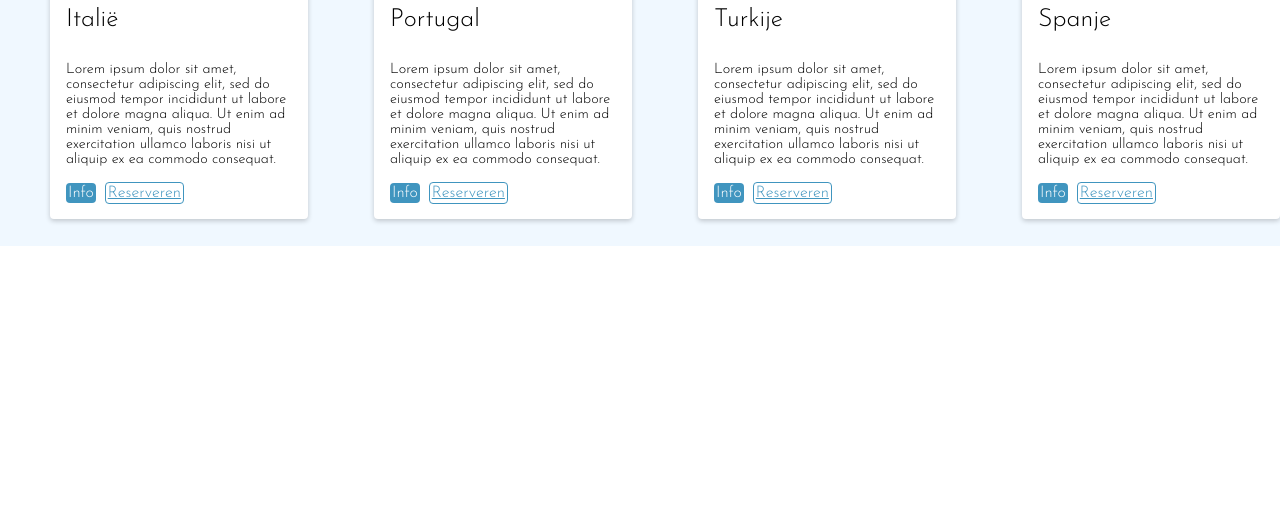
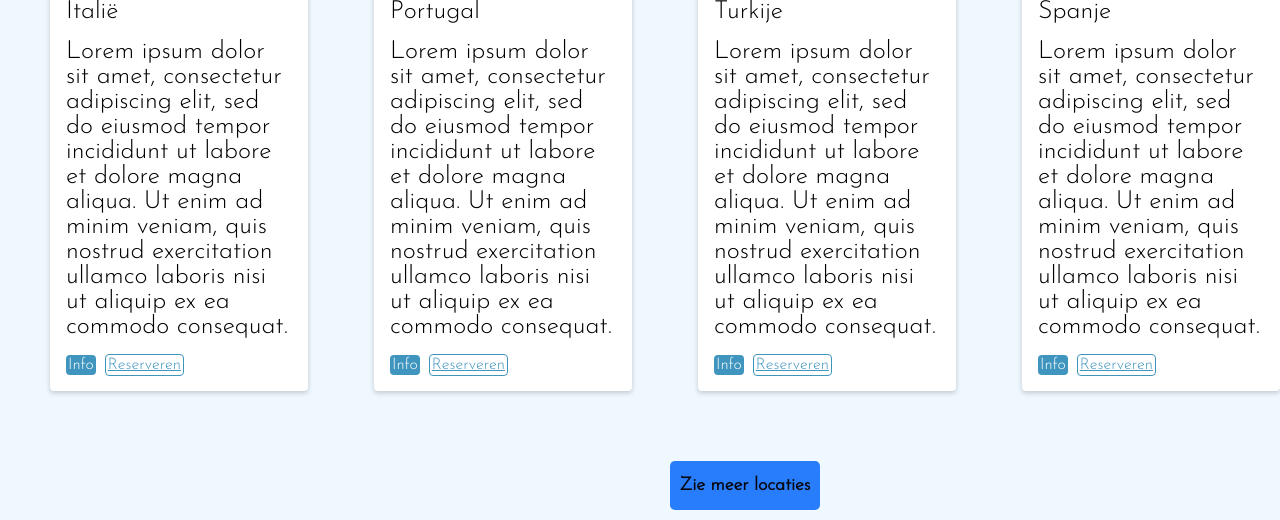
Before and after one commit to BjorenoDegens/PlaneAirline, a PHP site: page /CRUD/ in a window 1280 px wide. Shown: the part 914-1434 px from the top of the page. Before the commit the page ends 1160 px from the top, so only its background shows below. Run offline with PHP 8.4, Linux system fonts and the light colour scheme; some libraries are stand-ins or nearby versions.

Commit message:
laat meer locaties zien toegevoegd button

```diff
--- a/css/style.css
+++ b/css/style.css
@@ -121,7 +121,7 @@ header .box .box-logo-login a{
   width: 3px;
   height: 6px;
   background: #287dfc;
-  transform: translate(6px,6px) rotate(315deg);
+  transform: translate(3px,3px) rotate(315deg);
 }
 
 .search .input{
@@ -346,6 +346,11 @@ main .container .box-main-up .box-up-right p {
 
 
 
+.form-btn{
+  display: flex;
+  margin: 10px;
+  white-space: pre-line;
+}
 
 
 
@@ -478,6 +483,7 @@ main .container .box-main-up .box-up-right p {
   left: 0;
   top: 0;
   font-family: 'Josefin Sans', sans-serif;
+
 }
 
 
@@ -624,7 +630,7 @@ body .container-login{
   border: 1px solid #ced4da;
   border-radius: 0.25rem;
   width: 30%;
-  margin-left: 30px;
+  margin-left: 545px;
   font-family: 'Josefin Sans', sans-serif;
 
 }
@@ -1156,3 +1162,49 @@ button.button-registeer{
     font-family: 'Josefin Sans', sans-serif;
     text-decoration:underline;
     }
+
+
+
+
+.button-show button{
+  margin-left: 670px;
+  margin-top: 50px;
+  margin-bottom: 10px;
+  background-color: #287dfc;
+  width: 150px;
+  color: #080710;
+  padding: 15px 0;
+  font-size: 18px;
+  font-weight: 600;
+  border-radius: 5px;
+  cursor: pointer;
+  font-family: 'Josefin Sans', sans-serif;
+  text-align: center;
+  justify-content: center;
+  align-items: center;
+}
+
+.button-hide button{
+  margin-left: 670px;
+  margin-top: 50px;
+  background-color: #287dfc;
+  width: 150px;
+  color: #080710;
+  padding: 15px 0;
+  font-size: 18px;
+  font-weight: 600;
+  border-radius: 5px;
+  cursor: pointer;
+  font-family: 'Josefin Sans', sans-serif;
+  text-align: center;
+  justify-content: center;
+  align-items: center;
+}
+
+
+block1{
+  display:block;
+  }
+block1.a{
+  display:none;
+  }
--- a/index.html
+++ b/index.html
@@ -6,28 +6,33 @@
     <meta name="viewport" content="width=device-width, initial-scale=1.0" />
     <title>Document</title>
     <link rel="stylesheet" href="css/style.css" />
-    <link rel="preconnect" href="https://fonts.googleapis.com">
-    <link rel="preconnect" href="https://fonts.gstatic.com" crossorigin>
-    <link href="https://fonts.googleapis.com/css2?family=Bebas+Neue&family=Josefin+Sans:wght@300&display=swap" rel="stylesheet">
-
+    <link rel="preconnect" href="https://fonts.googleapis.com" />
+    <link rel="preconnect" href="https://fonts.gstatic.com" crossorigin />
+    <link
+      href="https://fonts.googleapis.com/css2?family=Bebas+Neue&family=Josefin+Sans:wght@300&display=swap"
+      rel="stylesheet"
+    />
   </head>
   <body>
     <header>
-
-
-
       <div class="box-left">
-        <img class = "logo"  src = "Afbeeldingen/Officieel_logo_CRUD_-removebg-preview.png" alt="">
-
+        <img
+          class="logo"
+          src="Afbeeldingen/Officieel_logo_CRUD_-removebg-preview.png"
+          alt=""
+        />
       </div>
       <div class="box-main">
         <div class="box">
         <div class="text">
-            <p> Over Ons - </p>
-            <p> Informatie over locaties - </p>
-            <p></p>
           <div class="form-btn">
-              <a class="submit-btn1" href="./contact.html" target="_parent" rel="nofollow">Contact</a>
+            <a class="submit-btn1" href="contact.html" target="_parent" rel="nofollow">	Over ons </a>
+          </div>
+          <div class="form-btn">
+            <a class="submit-btn1" href="contact.html" target="_parent" rel="nofollow"> Informatie over locaties  </a>
+          </div>
+          <div class="form-btn">
+          <a class="submit-btn1" href="contact.html" target="_parent" rel="nofollow">Contact</a>
         </div>
         </div>
         </div>
@@ -42,12 +47,18 @@
             <span
               class="clear"
               onclick="document.getElementById
-            ('mysearch').value = ''"></span>
+            ('mysearch').value = ''"
+            ></span>
           </div>
         </div>
         <div class="box">
           <div class="box-logo-login">
-            <a href = "inlog.html"><img src="Afbeeldingen/user-icon-png-transparent-17.jpg"  target="_parent" alt=""></a>
+            <a href="inlog.html"
+              ><img
+                src="Afbeeldingen/user-icon-png-transparent-17.jpg"
+                target="_parent"
+                alt=""
+            /></a>
           </div>
         </div>
       </div>
@@ -55,81 +66,125 @@
     <main>
       <div class="slideshow-container">
         <div class="mySlides fade">
-          <img class = "image-slideshow" src="Afbeeldingen/CBC_Photos6.png" style="width:100%">
+          <img
+            class="image-slideshow"
+            src="Afbeeldingen/CBC_Photos6.png"
+            style="width: 100%"
+          />
         </div>
         <div class="mySlides fade">
-          <img class = "image-slideshow" src="Afbeeldingen/header-detox.jpg" style="width:100%">
+          <img
+            class="image-slideshow"
+            src="Afbeeldingen/header-detox.jpg"
+            style="width: 100%"
+          />
         </div>
 
         <div class="mySlides fade">
-          <img class = "image-slideshow" src="Afbeeldingen/engin-yapici-WA1u0scVLZU-unsplash.jpg" style="width:100%">
+          <img
+            class="image-slideshow"
+            src="Afbeeldingen/engin-yapici-WA1u0scVLZU-unsplash.jpg"
+            style="width: 100%"
+          />
         </div>
         <a class="prev" onclick="plusSlides(-1)">❮</a>
         <a class="next" onclick="plusSlides(1)">❯</a>
-        <br>
+        <br />
       </div>
       <div class="container">
         <div class="box-main-up">
-          <div class="box-up-left"><p>Reserveringen</p>
+          <div class="box-up-left">
+            <p>Reserveringen</p>
             <div class="button-hover-reserveer" align="center">
-              <a class="button-reserveer" href="reserveer.html" target="_parent">Reserveren</a>
+              <a class="button-reserveer" href="reserveer.html" target="_parent"
+                >Reserveren</a
+              >
             </div>
           </div>
-          <div class="box-up-right"><p>Vliegtickets bestellen</p>
-          </div>
+          <div class="box-up-right"><p>Vliegtickets bestellen</p></div>
         </div>
         <div class="card-grid">
           <div class="box-up-moreleft">
             <div class="card card-shadow">
               <div class="card-header card-image">
-                  <img src="Afbeeldingen/damiano-baschiera-hFXZ5cNfkOk-unsplash.jpg" />
+                <img
+                  src="Afbeeldingen/damiano-baschiera-hFXZ5cNfkOk-unsplash.jpg"
+                />
               </div>
               <div class="card-body">
                 <p>Italië</p>
-                <Br></Br>
-              Lorem ipsum dolor sit amet, consectetur adipiscing elit, sed do eiusmod tempor incididunt ut
-              labore et dolore magna aliqua. Ut enim ad minim veniam, quis nostrud
-              exercitation ullamco laboris nisi ut aliquip ex ea commodo consequat.
+                <br />
+                <p>
+                  Lorem ipsum dolor sit amet, consectetur adipiscing elit, sed
+                  do eiusmod tempor incididunt ut labore et dolore magna aliqua.
+                  Ut enim ad minim veniam, quis nostrud exercitation ullamco
+                  laboris nisi ut aliquip ex ea commodo consequat.
+                </p>
               </div>
               <div class="card-footer">
-              <button class = "btn">Info</button>
-              <a class = "btn btn-outline" href ="/reserveer.html" target="_parent" >Reserveren</a>
+                <button class="btn">Info</button>
+                <a
+                  class="btn btn-outline"
+                  href="/reserveer.html"
+                  target="_parent"
+                  >Reserveren</a
+                >
               </div>
             </div>
           </div>
           <div class="box-up-left">
             <div class="card card-shadow">
               <div class="card-header card-image">
-                  <img src="Afbeeldingen/karol-stefanski-APjr3A0xsHM-unsplash.jpg" />
+                <img
+                  src="Afbeeldingen/karol-stefanski-APjr3A0xsHM-unsplash.jpg"
+                />
               </div>
               <div class="card-body">
                 <p>Portugal</p>
-                <Br></Br>
-              Lorem ipsum dolor sit amet, consectetur adipiscing elit, sed do eiusmod tempor incididunt ut
-              labore et dolore magna aliqua. Ut enim ad minim veniam, quis nostrud
-              exercitation ullamco laboris nisi ut aliquip ex ea commodo consequat.
+                <br />
+                <p>
+                  Lorem ipsum dolor sit amet, consectetur adipiscing elit, sed
+                  do eiusmod tempor incididunt ut labore et dolore magna aliqua.
+                  Ut enim ad minim veniam, quis nostrud exercitation ullamco
+                  laboris nisi ut aliquip ex ea commodo consequat.
+                </p>
               </div>
               <div class="card-footer">
-              <button class = "btn">Info</button>
-              <a class = "btn btn-outline" href ="/reserveer.html" target="_parent" >Reserveren</a>
+                <button class="btn">Info</button>
+                <a
+                  class="btn btn-outline"
+                  href="/reserveer.html"
+                  target="_parent"
+                  >Reserveren</a
+                >
               </div>
             </div>
           </div>
           <div class="box-up-right">
             <div class="card card-shadow">
               <div class="card-header card-image">
-                  <img src="Afbeeldingen/drew-dizzy-graham-cB4Uqoc9D9k-unsplash.jpg" />
+                <img
+                  src="Afbeeldingen/drew-dizzy-graham-cB4Uqoc9D9k-unsplash.jpg"
+                />
               </div>
               <div class="card-body">
                 <p>Turkije</p>
-                <Br></Br>
-              Lorem ipsum dolor sit amet, consectetur adipiscing elit, sed do eiusmod tempor incididunt ut
-              labore et dolore magna aliqua. Ut enim ad minim veniam, quis nostrud
-              exercitation ullamco laboris nisi ut aliquip ex ea commodo consequat.
+                <br />
+                <p>
+                  Lorem ipsum dolor sit amet, consectetur adipiscing elit, sed
+                  do eiusmod tempor incididunt ut labore et dolore magna aliqua.
+                  Ut enim ad minim veniam, quis nostrud exercitation ullamco
+                  laboris nisi ut aliquip ex ea commodo consequat.
+                </p>
               </div>
               <div class="card-footer">
-              <button class = "btn">Info</button>
-              <a class = "btn btn-outline" href ="/reserveer.html" target="_parent" >Reserveren</a>
+                <button class="btn">Info</button>
+                <a
+                  class="btn btn-outline"
+                  href="/reserveer.html"
+                  target="_parent"
+                  >Reserveren</a
+                >
               </div>
             </div>
           </div>
@@ -140,19 +195,146 @@
               </div>
               <div class="card-body">
                 <p>Spanje</p>
-                <Br></Br>
-              Lorem ipsum dolor sit amet, consectetur adipiscing elit, sed do eiusmod tempor incididunt ut
-              labore et dolore magna aliqua. Ut enim ad minim veniam, quis nostrud
-              exercitation ullamco laboris nisi ut aliquip ex ea commodo consequat.
+                <br />
+                <p>
+                  Lorem ipsum dolor sit amet, consectetur adipiscing elit, sed
+                  do eiusmod tempor incididunt ut labore et dolore magna aliqua.
+                  Ut enim ad minim veniam, quis nostrud exercitation ullamco
+                  laboris nisi ut aliquip ex ea commodo consequat.
+                </p>
               </div>
               <div class="card-footer">
-              <button class = "btn">Info</button>
-              <a class = "btn btn-outline" href ="/reserveer.html" target="_parent" >Reserveren</a>
+                <button class="btn">Info</button>
+                <a
+                  class="btn btn-outline"
+                  href="/reserveer.html"
+                  target="_parent"
+                  >Reserveren</a>
               </div>
             </div>
           </div>
         </div>
-
+        <div class="button-show">
+          <button onclick="document.getElementById('ID').setAttribute('class', '');">Zie meer locaties</button>
+        </div>
+  <block1 id="ID" class="a">
+    <div class="card-grid">
+      <div class="box-up-moreleft">
+        <div class="card card-shadow">
+          <div class="card-header card-image">
+            <img
+              src="Afbeeldingen/damiano-baschiera-hFXZ5cNfkOk-unsplash.jpg"
+            />
+          </div>
+          <div class="card-body">
+            <p>Italië</p>
+            <br />
+            <p>
+              Lorem ipsum dolor sit amet, consectetur adipiscing elit, sed
+              do eiusmod tempor incididunt ut labore et dolore magna aliqua.
+              Ut enim ad minim veniam, quis nostrud exercitation ullamco
+              laboris nisi ut aliquip ex ea commodo consequat.
+            </p>
+          </div>
+          <div class="card-footer">
+            <button class="btn">Info</button>
+            <a
+              class="btn btn-outline"
+              href="/reserveer.html"
+              target="_parent"
+              >Reserveren</a
+            >
+          </div>
+        </div>
+      </div>
+      <div class="box-up-left">
+        <div class="card card-shadow">
+          <div class="card-header card-image">
+            <img
+              src="Afbeeldingen/karol-stefanski-APjr3A0xsHM-unsplash.jpg"
+            />
+          </div>
+          <div class="card-body">
+            <p>Portugal</p>
+            <br />
+            <p>
+              Lorem ipsum dolor sit amet, consectetur adipiscing elit, sed
+              do eiusmod tempor incididunt ut labore et dolore magna aliqua.
+              Ut enim ad minim veniam, quis nostrud exercitation ullamco
+              laboris nisi ut aliquip ex ea commodo consequat.
+            </p>
+          </div>
+          <div class="card-footer">
+            <button class="btn">Info</button>
+            <a
+              class="btn btn-outline"
+              href="/reserveer.html"
+              target="_parent"
+              >Reserveren</a
+            >
+          </div>
+        </div>
+      </div>
+      <div class="box-up-right">
+        <div class="card card-shadow">
+          <div class="card-header card-image">
+            <img
+              src="Afbeeldingen/drew-dizzy-graham-cB4Uqoc9D9k-unsplash.jpg"
+            />
+          </div>
+          <div class="card-body">
+            <p>Turkije</p>
+            <br />
+            <p>
+              Lorem ipsum dolor sit amet, consectetur adipiscing elit, sed
+              do eiusmod tempor incididunt ut labore et dolore magna aliqua.
+              Ut enim ad minim veniam, quis nostrud exercitation ullamco
+              laboris nisi ut aliquip ex ea commodo consequat.
+            </p>
+          </div>
+          <div class="card-footer">
+            <button class="btn">Info</button>
+            <a
+              class="btn btn-outline"
+              href="/reserveer.html"
+              target="_parent"
+              >Reserveren</a
+            >
+          </div>
+        </div>
+      </div>
+      <div class="box-up-moreright">
+        <div class="card card-shadow">
+          <div class="card-header card-image">
+            <img src="Afbeeldingen/reiseuhu-58MWgP3SsmY-unsplash.jpg" />
+          </div>
+          <div class="card-body">
+            <p>Spanje</p>
+            <br />
+            <p>
+              Lorem ipsum dolor sit amet, consectetur adipiscing elit, sed
+              do eiusmod tempor incididunt ut labore et dolore magna aliqua.
+              Ut enim ad minim veniam, quis nostrud exercitation ullamco
+              laboris nisi ut aliquip ex ea commodo consequat.
+            </p>
+          </div>
+          <div class="card-footer">
+            <button class="btn">Info</button>
+            <a
+              class="btn btn-outline"
+              href="/reserveer.html"
+              target="_parent"
+              >Reserveren</a>
+          </div>
+        </div>
+      </div>
+    </div>
+        <div class="button-hide">
+          <button onclick="document.getElementById('ID').setAttribute('class', 'a');">Zie minder locaties</button>
+        </div>
+  </block1>
+</div>
+    <script src="https://ajax.googleapis.com/ajax/libs/jquery/3.1.1/jquery.min.js"></script>
     </main>
     <footer></footer>
     <script src="main.js"></script>
--- a/main.js
+++ b/main.js
@@ -1,36 +1,42 @@
 const icon = document.querySelector(".icon");
-          const search = document.querySelector(".search");
-          icon.addEventListener("click", () => {
-            search.classList.toggle("active");
+const search = document.querySelector(".search");
+icon.addEventListener("click", () => {
+  search.classList.toggle("active");
 });
-
-
-
-
 
 let slideIndex = 1;
 showSlides(slideIndex);
 
 function plusSlides(n) {
-  showSlides(slideIndex += n);
+  showSlides((slideIndex += n));
 }
 
 function currentSlide(n) {
-  showSlides(slideIndex = n);
+  showSlides((slideIndex = n));
 }
 
 function showSlides(n) {
   let i;
   let slides = document.getElementsByClassName("mySlides");
   let dots = document.getElementsByClassName("dot");
-  if (n > slides.length) {slideIndex = 1}
-  if (n < 1) {slideIndex = slides.length}
+  if (n > slides.length) {
+    slideIndex = 1;
+  }
+  if (n < 1) {
+    slideIndex = slides.length;
+  }
   for (i = 0; i < slides.length; i++) {
     slides[i].style.display = "none";
   }
   for (i = 0; i < dots.length; i++) {
     dots[i].className = dots[i].className.replace(" active", "");
   }
-  slides[slideIndex-1].style.display = "block";
-  dots[slideIndex-1].className += " active";
+  slides[slideIndex - 1].style.display = "block";
+  dots[slideIndex - 1].className += " active";
 }
+
+$(document).ready(function(){
+  $('#hideshow').click(function(){
+      $('#content').toggle('show');
+    });
+  });
```
Also changed, not shown: contact.html (+6 -3 lines), inlog.html (+6 -3 lines), reserveer.html (+6 -3 lines). Lines whose indentation alone changed are shown as unchanged.
